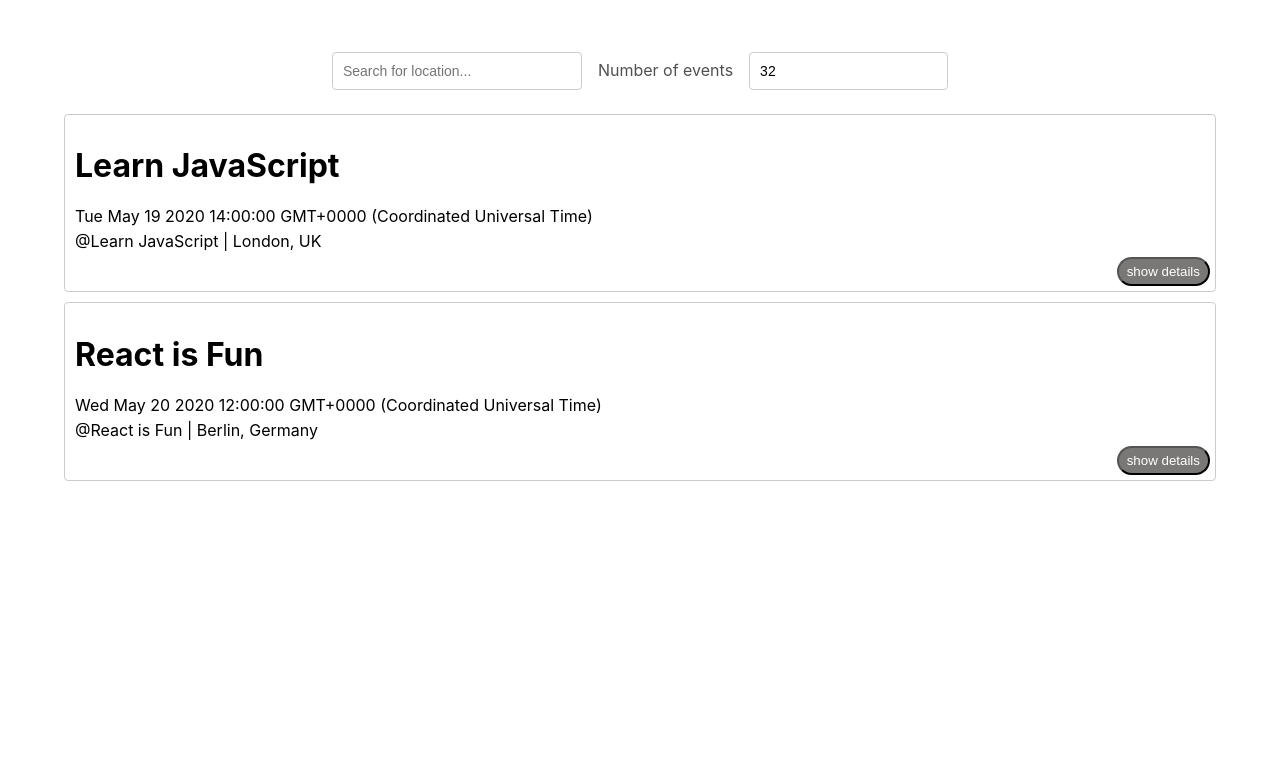
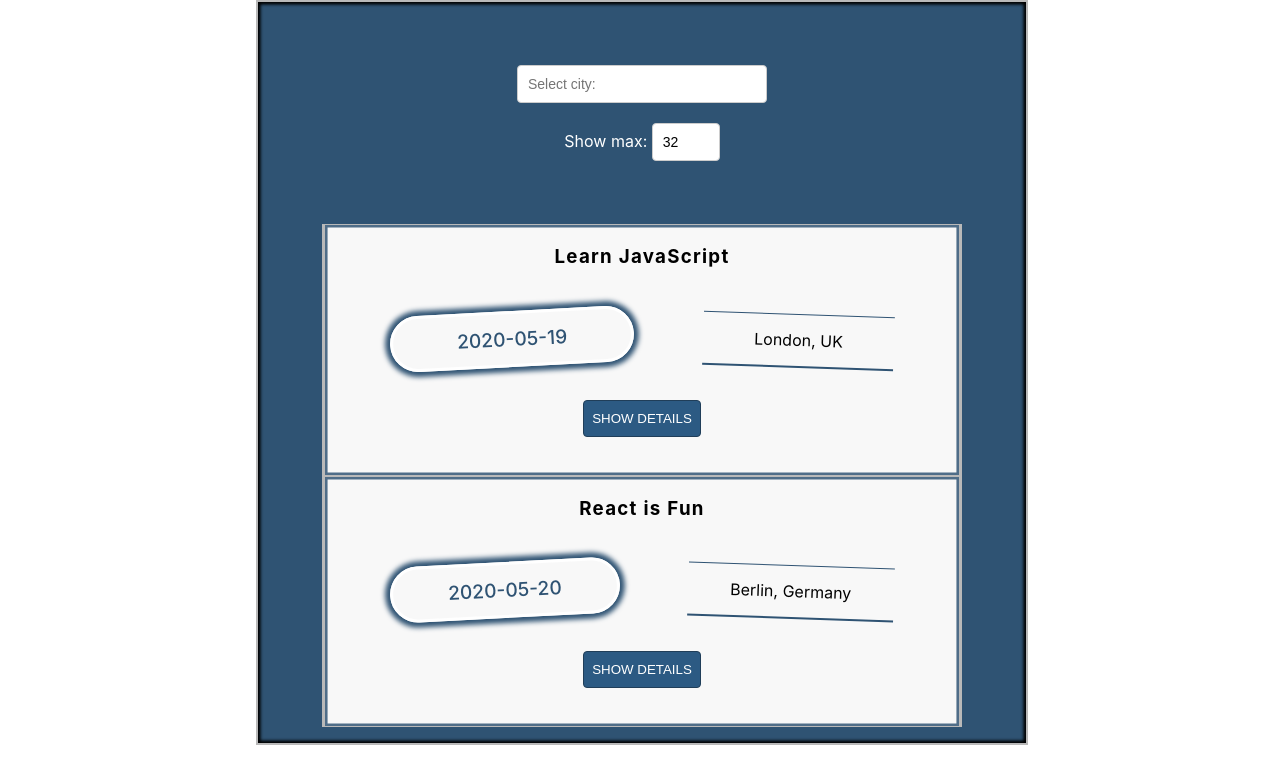
Before and after one commit to Claudiaj501/meet, a React (Create React App) app: page / in a window 1280 px wide. Shown: the top 784 px of the page. Built offline with nearby package versions, Linux system fonts and the light colour scheme; what atatus-spa would draw is missing.

Commit message:
4.8 more changes

```diff
--- a/src/Alert.js
+++ b/src/Alert.js
@@ -5,35 +5,38 @@ class Alert extends Component {
         super(props);
         this.color = null;
     }
-
     getStyle = () => {
         return {
             color: this.color,
         };
     }
-
     render() {
         return (
-      <div className={`Alert ${this.props.className}`}>
+            <div>
                 <p style={this.getStyle()}>{this.props.text}</p>
             </div>
         );
     }
 }
-
-
 class InfoAlert extends Alert {
     constructor(props) {
         super(props);
-    this.color = 'blue';
+        this.color = 'cyan';
+    }
+}
+
+class WarningAlert extends Alert {
+    constructor(props) {
+        super(props);
+        this.color = 'yellow';
     }
 }
 
 class ErrorAlert extends Alert {
     constructor(props) {
         super(props);
-    this.color = "red";
+        this.color = 'orangered';
     }
 }
 
-export { InfoAlert, ErrorAlert };
+export{InfoAlert, WarningAlert, ErrorAlert};
--- a/src/App.css
+++ b/src/App.css
@@ -1,20 +1,31 @@
 @import url(https://fonts.googleapis.com/css?family=Roboto:500);
 
 .App {
-  text-align: center;
-  padding: 2% 5%;
+    display: block;
+    text-align: center;
+    padding: 0 5%;
+    background-color: rgb(47, 83, 115);
+    min-height: 180px;
+    width: 85%;
+    margin-left: 2%;
+    border: 0.2vw solid rgb(185, 185, 185);
+    box-shadow: inset 0 0 3px 0.2vw black;
 }
 
 .App * {
   box-sizing: border-box;
 }
 
-.filters {
-  display: flex;
-  justify-content: center;
-  margin-top: 16px;
-  margin-bottom: 24px;
-  align-items: flex-end;
+.infoAlert {
+    width: 100%;
+    padding: 0 5px;
+    height: 40px;
+}
+
+.errorAlert {
+    width: 100%;
+    padding: 0 5px;
+    height: 40px;
 }
 
 ul {
@@ -22,13 +33,16 @@ ul {
   list-style: none;
 }
 
-p {
-  margin: 5px 0;
+p{
+    padding:0;
+    margin-block-start: 0.1em;
+    margin-block-end: 0.2em;
 }
 
 .display-none {
   display: none;
 }
+
 .showSuggestions {
   display: block;
 }
@@ -50,11 +64,14 @@ input[type="number"] {
 }
 
 .CitySearch {
-  display: flex;
-  flex-direction: column;
-  margin-right: 16px;
+  max-width: 300px;
+  margin: 20px auto 0;
   position: relative;
-  justify-content: flex-end;
+}
+.numberOfEvents {
+    margin: 20px auto;
+    text-align: center;
+    color: white;
 }
 
 .suggestions {
@@ -63,9 +80,9 @@ input[type="number"] {
   z-index: 2;
   align-self: center;
   margin: 0;
-  top: 43px;
+  top: 36px;
   font-size: 14px;
-  box-shadow: 10px 10px 16px -12px rgba(0, 0, 0, 0.75);
+  box-shadow: 10px 10px 5px -5px rgba(23, 23, 23, 0.75);
 }
 
 .suggestions > li {
@@ -81,28 +98,96 @@ input[type="number"] {
 }
 
 .suggestions > li:hover {
-  background-color: #bcdcdb;
+  background-color: rgb(245, 251, 255);
+  border: 1px rgb(32, 62, 89) solid;
+}
+
+.EventList{
+    margin-top: 0px;
 }
 
 .event {
-  padding: 10px 10px 35px;
-  margin-bottom: 10px;
-  text-align: left;
-  border: 1px solid #ccc;
-  border-radius: 4px;
+  padding: 0 2vw 3vw;
+  text-align: justify;
   position: relative;
+  margin-top: 0px;
+  background-color: rgb(248, 248, 248);
+  border-left: 0.3vw solid rgb(185, 185, 185);
+  border-right: 0.3vw solid rgb(185, 185, 185);
+  border-top: 0.15vw solid rgb(185, 185, 185);
+  border-bottom: 0.15vw solid rgb(185, 185, 185);
+  box-shadow: inset 0 0 0px 0.2vw rgba(47, 83, 115, 0.841);
 }
 
-.details-btn {
-  position: absolute;
-  right: 5px;
-  bottom: 5px;
-  padding: 5px 8px;
-  outline: none;
+.event:hover{
+    background-color: rgb(255, 255, 255);
+}
+
+.event .title{
+    display: block;
+    margin: 20px auto;
+    letter-spacing: 0.1vw;
+    text-align:center;
+}
+
+.event .title:hover{
+    color: rgb(171, 27, 255);
+    letter-spacing: 0.3vw;
+}
+
+.fb-date-location{
+    display: flex;
+    align-items: start;
+    width: 100%;
+    padding: 0.4vw;
+}
+
+.start-time{
+    flex-grow: 1;
+    margin: 3% 6%;
+    color: rgb(47, 83, 115);
+    font-weight: 500;
+    font-size: larger;
+    padding: 1vw;
+    text-align: center;
+    border: 3px white solid;
+    box-shadow: 0 0 5px 5px rgb(47, 83, 115);
+    border-radius: 3vw;
+    transform: rotate(-3deg);
+}
+
+.start-time:hover{
+    box-shadow: 0 0 8px 5px rgb(47, 83, 115);
+}
+
+.location{
+    flex-grow: 1;
+    margin:  3.5% 6% 3%;
+    text-align: center;
+    padding: 1.2vw 0 ;
+    border-top: 1px solid  rgb(47, 83, 115);
+    border-bottom: 2px solid  rgb(47, 83, 115);
+    transform: rotate(2deg);
+}
+
+.event-details{
+    padding: 3vw 6vw 1vw;
+}
+
+.btn-toggle-details {
+  display: block;
+  width:fit-content;
+  margin: 10px auto 0;
+  padding: 10px 8px;
+  border: 1px rgb(32, 62, 89) solid;
+  border-radius: 4px;
   cursor: pointer;
+  background-color: rgb(44, 90, 131);
   color: white;
-  background-color: #7a7876;
-  border-radius: 30px;
+}
+
+.btn-toggle-details:hover{
+    background-color: rgb(56, 118, 172);
 }
 
 .name {
@@ -124,12 +209,6 @@ input[type="number"] {
   overflow-x: hidden;
 }
 
-.numberOfEvents {
-  width: 200px;
-  margin: 20px auto;
-  text-align: center;
-}
-
 .button-wrapper {
   display: grid;
   grid-template-columns: 1fr 1fr 1fr;
@@ -138,21 +217,17 @@ input[type="number"] {
   font-family: sans-serif;
 }
 
-.Alert {
-  display: flex;
-  flex-direction: column;
-  align-items: flex-end;
-}
-
 .data-vis-wrapper {
   display: flex;
   align-items: center;
   flex-direction: column;
 }
+
 .data-vis-wrapper .recharts-responsive-container {
   min-width: 100%;
   display: flex;
 }
+
 .recharts-surface {
   overflow: visible;
 }
@@ -178,12 +253,15 @@ input[type="number"] {
   border-radius: 2px;
   box-shadow: 0 3px 4px 0 rgba(0, 0, 0, 0.25);
 }
+
 .google-btn:hover {
   box-shadow: 0 0 6px #4285f4;
 }
+
 .google-btn:active {
   background: #1669f2;
 }
+
 .google-icon-wrapper {
   position: absolute;
   margin-top: 1px;
@@ -193,6 +271,7 @@ input[type="number"] {
   border-radius: 2px;
   background-color: #fff;
 }
+
 .google-icon {
   position: absolute;
   margin-top: 11px;
@@ -200,6 +279,7 @@ input[type="number"] {
   width: 18px;
   height: 18px;
 }
+
 .btn-text {
   float: right;
   margin: 11px 11px 0 0;
@@ -209,18 +289,6 @@ input[type="number"] {
   font-family: "Roboto";
 }
 
-label {
-  color: rgb(80, 80, 80);
-}
-
-label .num {
-  margin-left: 16px;
-}
-
-.alert-centered {
-  justify-content: center;
-  align-items: center;
-}
 
 @media only screen and (min-width: 992px) {
   .data-vis-wrapper {
@@ -232,14 +300,20 @@ label .num {
     min-width: auto;
     margin: 0 auto;
   }
+  .App {
+    padding: 0 5%;
+    background-color: rgb(47, 83, 115);
+    width: 50%;
+    margin-left: 20%;
+    }
+    .Alert{
+        width: 50%;
+    }
 }
 
-@media only screen and (max-width: 991px) {
-  .filters {
-    flex-direction: column;
-    align-items: flex-start;
-  }
-  .filters label {
-    margin-top: 8px;
-  }
+@media all and (max-width: 400px) {
+    .event-details{
+        padding: 3vw 2vw 1vw;
+        text-align: left;
+    }
 }
--- a/src/App.js
+++ b/src/App.js
@@ -1,74 +1,83 @@
-import React, { Component } from "react";
-import "./App.css";
-import EventList from "./EventList";
-import CitySearch from "./CitySearch";
-import NumberOfEvents from "./NumberOfEvents";
-import { InfoAlert } from "./Alert";
-import { extractLocations, getEvents } from "./api";
-import "./nprogress.css";
-// import { mockData } from "./mock-data";
+import React, { Component } from 'react';
+import './App.css';
+import EventList from './EventList';
+import CitySearch from './CitySearch';
+import NumberOfEvents from './NumberOfEvents';
+import { getEvents, extractLocations } from './api';
+import './nprogress.css';
+import { WarningAlert } from "./Alert";
+
 
 class App extends Component {
+
     state = {
         events: [],
         locations: [],
-    numberOfEvents: 32,
-  };
-
-  updateEvents = (location, eventCount) => {
-    getEvents().then((events) => {
-      const locationEvents =
-        location === "all"
-          ? events
-          : events.filter((event) => event.location === location);
-      this.setState({
-        events: locationEvents.slice(0, this.state.numberOfEvents),
-      });
-    });
-  };
-
-  updateNumberOfEvents(number) {
-    this.setState({
-      numberOfEvents: number,
-    });
+        locationSelected: 'all',
+        numberOfEvents: 32
     }
 
-  componentDidMount() {
+    async componentDidMount() {
         this.mounted = true;
+        const isOffline = navigator.onLine ? false : true;
+        this.setState({
+            offlineInfo: isOffline
+                ? "No internet connection. Data is loaded from cache."
+                : null
+        });
         getEvents().then((events) => {
           if (this.mounted) {
               this.setState({
                   events: events.slice(0, this.state.numberOfEvents),
-          locations: extractLocations(events),
+                  locations: extractLocations(events)
               });
           }
       });
   }
-
-  componentWillUnmount() {
+    componentWillUnmount(){
         this.mounted = false;
+    }
+    updateEvents = (location, maxNumEvents) => {
+        if (maxNumEvents === undefined) {
+            maxNumEvents = this.state.numberOfEvents;
+        } else(
+            this.setState({ numberOfEvents: maxNumEvents })
+        )
+        if (location === undefined) {
+            location = this.state.locationSelected;
+        }
+        getEvents().then((events) => {
+            let locationEvents = (location === 'all')
+                ? events
+                : events.filter((event) => event.location === location);
+            const isOffline = navigator.onLine ? false : true;
+            this.setState({
+                events: locationEvents.slice(0, maxNumEvents),
+                numberOfEvents: maxNumEvents,
+                locationSelected: location,
+                offlineInfo: isOffline
+                    ? "No internet connection. Data is loaded from cache."
+                    : null
+            });
+        });
     }
 
     render() {
         return (
             <div className="App">
-        {!navigator.onLine && (
-          <InfoAlert
-            className="alert-centered"
-            text="App is currently offline. You are seeing your cached data."
-          />
-        )}
-        <div className="filters">
+
                 <CitySearch
                     locations={this.state.locations}
-            updateEvents={this.updateEvents}
-          />
+                    updateEvents={this.updateEvents} />
                 <NumberOfEvents
-            num={this.state.numberOfEvents}
-            updateNumberOfEvents={(num) => this.updateNumberOfEvents(num)}
-          />
+                    events={this.state.events}
+                    updateEvents={this.updateEvents}/>
+                <div className="warningAlert">
+                    <WarningAlert text={this.state.offlineInfo} />
                 </div>
-        <EventList events={this.state.events} />
+                <EventList
+                    events={this.state.events}/>
+
             </div>
         );
     }
--- a/src/CitySearch.js
+++ b/src/CitySearch.js
@@ -1,14 +1,11 @@
-import React, { Component } from "react";
-import { InfoAlert } from './Alert';
-
+import React, { Component } from 'react';
+import {InfoAlert} from './Alert';
 class CitySearch extends Component {
     state = {
-    query: "",
+        query: '',
         suggestions: [],
-    showSuggestions: false,
-    infoText: "",
-  };
-
+        showSuggestions: undefined
+    }
     handleInputChanged = (event) => {
         const value = event.target.value;
         this.setState({ showSuggestions: true });
@@ -18,72 +15,70 @@ class CitySearch extends Component {
         if (suggestions.length === 0) {
             this.setState({
                 query: value,
-        infoText:
-          "We cannot find the city you are looking for. Please try another city",
+                infoText: `No city with "${value}". Please try again.`
             });
         } else {
             return this.setState({
                 query: value,
                 suggestions,
-        infoText: "",
+                infoText: '  '
             });
         }
     };
 
+
     handleItemClicked = (suggestion) => {
         this.setState({
             query: suggestion,
-      suggestions: [],
             showSuggestions: false,
-      infoText: "",
+            infoText: '  '
         });
+
         this.props.updateEvents(suggestion);
-  };
-
-  getSuggestionsStyle = () => {
-    return this.state.showSuggestions
-      ? {
-          top: this.state.infoText === "" ? "48px" : "70px",
     }
-      : { display: "none" };
-  };
-
-  hideSuggestions = () => {
-    this.setState({
-      showSuggestions: false,
-    });
-  };
 
     render() {
         return (
-      <div className="CitySearch" onBlur={this.hideSuggestions}>
+            <div>
+                <div className="infoAlert">
                     <InfoAlert text={this.state.infoText} />
+                </div>
+
+                <div className="CitySearch">
                     <input
                         type="text"
+                        id="city"
+                        placeholder="Select city:"
                         className="city"
                         value={this.state.query}
                         onChange={this.handleInputChanged}
-          placeholder="Search for location..."
-          onFocus={() => {
-            this.setState({ showSuggestions: true });
-          }}
+                        onFocus={() => { this.setState({ showSuggestions: true }) }}
                     />
-        <ul className="suggestions" style={this.state.showSuggestions ? {} : { display: 'none' }}>
-          {this.state.suggestions.map((suggestion) => (
+                    <ul
+                        className="suggestions"
+                        style={this.state.showSuggestions
+                            ? {}
+                            : { display: 'none' }
+                        }>
+                        {
+                            this.state.suggestions.map((suggestion) => (
                                 <li
+                                    className="suggestions-item"
                                     key={suggestion}
-              onMouseDown={() => this.handleItemClicked(suggestion)}
-            >
-              {suggestion}
+                                    onClick={() => this.handleItemClicked(suggestion)}>{suggestion}
                                 </li>
-          ))}
+                            ))
+                        }
                         <li onClick={() => this.handleItemClicked("all")}>
                             <b>See all cities</b>
                         </li>
                     </ul>
                 </div>
+            </div>
+
         );
     }
 }
 
+
 export default CitySearch;
--- a/src/Event.js
+++ b/src/Event.js
@@ -1,35 +1,40 @@
-import React, { Component } from "react";
+import React, { Component } from 'react';
 
 class Event extends Component {
-  state = { collapsed: true };
-  toggleDetails = () => {
-    this.setState((prevState) => ({
-      collapsed: !prevState.collapsed,
-    }));
+    state = {
+        collapsed: true
     };
-
+    handleClick = () => {
+        this.setState({ collapsed: !this.state.collapsed })
+    };
+    toggleBtnText = () => {
+        return `${this.state.collapsed
+            ? 'SHOW DETAILS'
+            : 'HIDE DETAILS'
+        }`;
+    };
     render() {
         const { event } = this.props;
-    const { collapsed } = this.state;
         return (
             <div className="event">
-        <h1 className="summary">{event.summary}</h1>
-        <p className="event-start">
-          {new Date(event.start.dateTime).toString()}
+                <h3 className="title">{event.summary}</h3>
+                <div className="fb-date-location">
+                    <p className="start-time">
+                        {event.start.dateTime.slice(0,10)}
                     </p>
-        <p className="event-location">{`@${event.summary} | ${event.location}`}</p>
-        {!collapsed && (
+
+                    <p className="location">{event.location}</p>
+                </div>
+                <button
+                    className="btn-toggle-details"
+                    onClick={this.handleClick}>
+                    {this.toggleBtnText()}
+                </button>
+                {!this.state.collapsed && (
                     <div className="event-details">
-            <h2 className="about">About event:</h2>
-            <a className="link" href={event.htmlLink}>
-              See details on Google Calendar
-            </a>
-            <p className="description">{event.description}</p>
+                        {event.description}
                     </div>
                 )}
-        <button className="details-btn" onClick={() => this.toggleDetails()}>
-          {collapsed ? "show" : "hide"} details
-        </button>
             </div>
         );
     }
--- a/src/NumberOfEvents.js
+++ b/src/NumberOfEvents.js
@@ -1,43 +1,57 @@
-import React, { Component } from "react";
-import { ErrorAlert } from "./Alert";
+import React, { Component } from 'react';
+import {ErrorAlert} from './Alert';
 
 class NumberOfEvents extends Component {
+
     state = {
-    num: 32,
-    errorText: "",
+        numberOfEvents: 32
     };
 
-  changeNum = (value) => {
-    this.setState({ num: value });
-
-  this.props.updateNumberOfEvents(value);
-  if (value < 1 || value > 32) {
-    this.setState({ errorText: "Select number from 1 to 32" });
-  } else this.setState({ errorText: "" });
+    handleInputChanged = (event) => {
+        let actValue = parseInt(event.target.value)
+        if (actValue > 0 && actValue <= 32) {
+            this.setState({
+                numberOfEvents: actValue,
+                errorText: ' '
+             });
+        } else if (actValue > 32 || actValue < 1) {
+            this.setState({
+                numberOfEvents: 32,
+                errorText: 'Please choose a number between 1 and 32.'
+            });
+            actValue = 32;
+        } else {
+            this.setState({
+                numberOfEvents: NaN,
+                errorText: ' '
+            });
+            actValue = 1;
+        }
+        this.props.updateEvents(undefined, actValue);
     };
 
-  componentDidMount() {
-    this.setState({ num: this.props.num || 32 });
-  }
-
     render() {
-    const { num, errorText } = this.state;
-
         return (
             <div>
-        <ErrorAlert text={errorText} />
-        <label>
-          Number of events
+                <div className="numberOfEvents">
+                    <label htmlFor="number-of-events">Show max: </label>
                     <input
-            className="num"
                         type="number"
-            value={num}
-            onChange={(event) => this.changeNum(event.target.value)}
-          ></input>
-        </label>
+                        className="number-of-events"
+                        min="1"
+                        max="32"
+                        value={this.state.numberOfEvents}
+                        onChange={this.handleInputChanged}
+                    />
                 </div>
+                <div className="errorAlert">
+                    <ErrorAlert  text={this.state.errorText} />
+                </div>
+
+            </div>
+
         );
+
     }
 }
-
 export default NumberOfEvents;
--- a/src/api.js
+++ b/src/api.js
@@ -17,7 +17,18 @@
   var locations = [...new Set(extractLocations)];
   return locations;
 };
-
+const getToken = async (code) => {
+  const encodeCode = encodeURIComponent(code);
+  const { access_token } = await fetch(
+      'https://jmj21rgf49.execute-api.eu-central-1.amazonaws.com/dev/api/token/' + encodeCode
+  )
+      .then((res) => {
+          return res.json();
+      })
+      .catch((error) => error);
+  access_token && localStorage.setItem("access_token", access_token);
+  return access_token;
+};
 const checkToken = async (accessToken) => {
   const result = await fetch(
     `https://www.googleapis.com/oauth2/v1/tokeninfo?access_token=${accessToken}`
@@ -27,7 +38,6 @@ const checkToken = async (accessToken) => {
 
   return result;
 };
-
 const removeQuery = () => {
   if (window.history.pushState && window.location.pathname) {
       var newurl =
@@ -41,50 +51,26 @@ const removeQuery = () => {
       window.history.pushState("", "", newurl);
   }
 };
-
-const getToken = async (code) => {
-  const encodeCode = encodeURIComponent(code);
-  const { access_token } = await fetch(
-    "https://jmj21rgf49.execute-api.eu-central-1.amazonaws.com/dev/api/token" +
-      "/" +
-      encodeCode
-  )
-    .then((res) => {
-      return res.json();
-    })
-    .catch((error) => error);
-
-  access_token && localStorage.setItem("access_token", access_token);
-
-  return access_token;
-};
-
 export const getEvents = async () => {
   NProgress.start();
-
-  const isLocal =
-  window.location.href.startsWith("http://127.0.0.1") ||
-  window.location.href.startsWith("http://localhost");
-
-if (isLocal) {
+  if (window.location.href.startsWith("http://localhost")) {
       NProgress.done();
       return mockData;
   }
-
-if (!navigator.online) {
+  if (!navigator.onLine) {
       const data = localStorage.getItem("lastEvents");
       NProgress.done();
-  return data ? JSON.parse(data).events : [];
+      return data
+          ? JSON.parse(data).events
+          : [];
   }
 
   const token = await getAccessToken();
 
+
   if (token) {
       removeQuery();
-    const url =
-      "https://jmj21rgf49.execute-api.eu-central-1.amazonaws.com/dev/api/get-events" +
-      "/" +
-      token;
+      const url = 'https://jmj21rgf49.execute-api.eu-central-1.amazonaws.com/dev/api/get-events/' + token;
       const result = await axios.get(url);
       if (result.data) {
           var locations = extractLocations(result.data.events);
@@ -96,9 +82,8 @@ if (!navigator.online) {
   }
 };
 export const getAccessToken = async () => {
-  const accessToken = localStorage.getItem("access_token");
+  const accessToken = localStorage.getItem('access_token');
   const tokenCheck = accessToken && (await checkToken(accessToken));
-
   if (!accessToken || tokenCheck.error) {
       await localStorage.removeItem("access_token");
       const searchParams = new URLSearchParams(window.location.search);
@@ -113,4 +98,4 @@ export const getAccessToken = async () => {
       return code && getToken(code);
   }
   return accessToken;
-};
+}
```
Also changed, not shown: public/manifest.json. Lines whose indentation alone changed are shown as unchanged.
